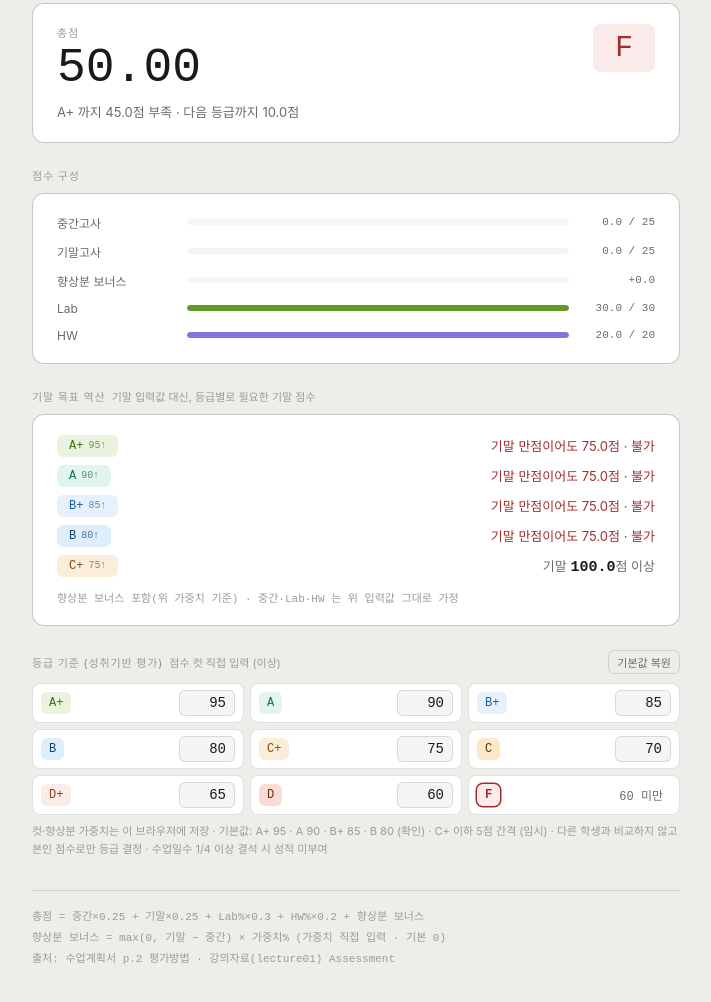
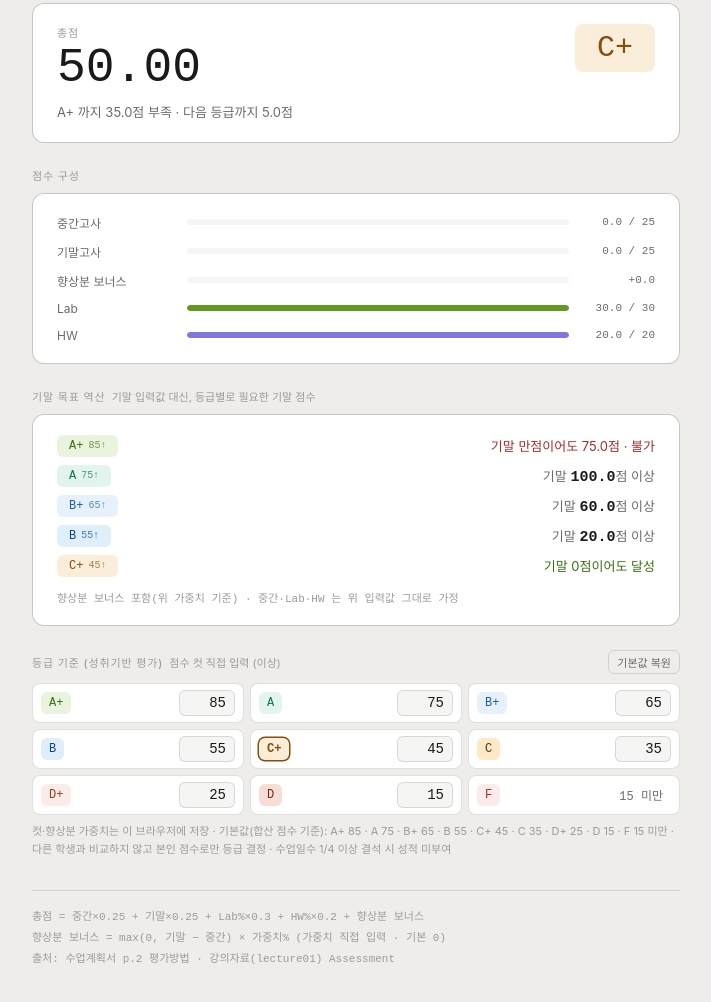
Before and after one commit to SilVerBell0109/grade-calculator, a plain HTML site: page ca.html in a window 1280 px wide. Shown: the part 638-1640 px from the top of the page, without its empty margins (284-995 px from the left). Drawn offline with Linux system fonts and the light colour scheme.

Commit message:
컴퓨터구조: 등급 컷을 합산 점수 기준으로 교체
A+ 85 · A 75 · B+ 65 · B 55 · C+ 45 · C 35 · D+ 25 · D 15 · F 15 미만.
저장 키를 v2 로 올려 기존 브라우저의 옛 컷은 버리고 점수·가중치만 이어받는다.

Co-Authored-By: Claude Opus 5.5 <noreply@anthropic.com>

```diff
--- a/ca.html
+++ b/ca.html
@@ -159,18 +159,18 @@
       <button type="button" class="reset-btn" id="settings-reset">기본값 복원</button>
     </p>
     <div class="cut-grid" id="grade-chips">
-      <label class="cut-item"><span class="grade-chip grade-ap" data-grade="A+">A+</span><input type="number" id="cut-ap" min="0" max="100" step="0.5" value="95"></label>
-      <label class="cut-item"><span class="grade-chip grade-a" data-grade="A">A</span><input type="number" id="cut-a" min="0" max="100" step="0.5" value="90"></label>
-      <label class="cut-item"><span class="grade-chip grade-bp" data-grade="B+">B+</span><input type="number" id="cut-bp" min="0" max="100" step="0.5" value="85"></label>
-      <label class="cut-item"><span class="grade-chip grade-b" data-grade="B">B</span><input type="number" id="cut-b" min="0" max="100" step="0.5" value="80"></label>
-      <label class="cut-item"><span class="grade-chip grade-cp" data-grade="C+">C+</span><input type="number" id="cut-cp" min="0" max="100" step="0.5" value="75"></label>
-      <label class="cut-item"><span class="grade-chip grade-c" data-grade="C">C</span><input type="number" id="cut-c" min="0" max="100" step="0.5" value="70"></label>
-      <label class="cut-item"><span class="grade-chip grade-dp" data-grade="D+">D+</span><input type="number" id="cut-dp" min="0" max="100" step="0.5" value="65"></label>
-      <label class="cut-item"><span class="grade-chip grade-d" data-grade="D">D</span><input type="number" id="cut-d" min="0" max="100" step="0.5" value="60"></label>
-      <div class="cut-item"><span class="grade-chip grade-f" data-grade="F">F</span><span class="cut-f" id="cut-f">60 미만</span></div>
+      <label class="cut-item"><span class="grade-chip grade-ap" data-grade="A+">A+</span><input type="number" id="cut-ap" min="0" max="100" step="0.5" value="85"></label>
+      <label class="cut-item"><span class="grade-chip grade-a" data-grade="A">A</span><input type="number" id="cut-a" min="0" max="100" step="0.5" value="75"></label>
+      <label class="cut-item"><span class="grade-chip grade-bp" data-grade="B+">B+</span><input type="number" id="cut-bp" min="0" max="100" step="0.5" value="65"></label>
+      <label class="cut-item"><span class="grade-chip grade-b" data-grade="B">B</span><input type="number" id="cut-b" min="0" max="100" step="0.5" value="55"></label>
+      <label class="cut-item"><span class="grade-chip grade-cp" data-grade="C+">C+</span><input type="number" id="cut-cp" min="0" max="100" step="0.5" value="45"></label>
+      <label class="cut-item"><span class="grade-chip grade-c" data-grade="C">C</span><input type="number" id="cut-c" min="0" max="100" step="0.5" value="35"></label>
+      <label class="cut-item"><span class="grade-chip grade-dp" data-grade="D+">D+</span><input type="number" id="cut-dp" min="0" max="100" step="0.5" value="25"></label>
+      <label class="cut-item"><span class="grade-chip grade-d" data-grade="D">D</span><input type="number" id="cut-d" min="0" max="100" step="0.5" value="15"></label>
+      <div class="cut-item"><span class="grade-chip grade-f" data-grade="F">F</span><span class="cut-f" id="cut-f">15 미만</span></div>
     </div>
     <p class="grade-note goal-no hidden" id="cut-warn">컷은 A+ 부터 아래로 갈수록 낮아야 합니다</p>
-    <p class="grade-note">컷·향상분 가중치는 이 브라우저에 저장 · 기본값: A+ 95 · A 90 · B+ 85 · B 80 (확인) · C+ 이하 5점 간격 (임시) · 다른 학생과 비교하지 않고 본인 점수로만 등급 결정 · 수업일수 1/4 이상 결석 시 성적 미부여</p>
+    <p class="grade-note">컷·향상분 가중치는 이 브라우저에 저장 · 기본값(합산 점수 기준): A+ 85 · A 75 · B+ 65 · B 55 · C+ 45 · C 35 · D+ 25 · D 15 · F 15 미만 · 다른 학생과 비교하지 않고 본인 점수로만 등급 결정 · 수업일수 1/4 이상 결석 시 성적 미부여</p>
 
     <div class="page-footer">
       <div class="formula-text">
@@ -183,7 +183,7 @@
 
   <script>
     const W = { mid: 25, fin: 25, lab: 30, hw: 20 }; // 수업계획서 평가방법
-    // 등급 컷은 화면 입력값(기본: A+ 95 · A 90 · B+ 85 · B 80 확인, C+ 이하 임시)
+    // 등급 컷은 화면 입력값(기본: 합산 점수 기준 A+ 85 · A 75 · B+ 65 · B 55 · C+ 45 · C 35 · D+ 25 · D 15)
     const GRADE_DEFS = [
       ['A+', 'grade-ap', 'cut-ap'], ['A', 'grade-a', 'cut-a'], ['B+', 'grade-bp', 'cut-bp'],
       ['B', 'grade-b', 'cut-b'], ['C+', 'grade-cp', 'cut-cp'], ['C', 'grade-c', 'cut-c'],
@@ -281,13 +281,18 @@
     }
 
     // 입력값(점수·등급 컷·향상분 가중치)을 브라우저(localStorage)에 저장. 저장소를 못 쓰면 기본값으로 동작.
-    const STORE_KEY = 'ca-settings-v1';
+    const STORE_KEY = 'ca-settings-v2';
+    const OLD_STORE_KEY = 'ca-settings-v1'; // 옛 컷이 저장된 키
     const PERSIST_IDS = Array.from(document.querySelectorAll('input[type=number]')).map(el => el.id);
     const RESET_IDS = ['bonus-w', ...GRADE_DEFS.map(d => d[2])]; // '기본값 복원' 버튼 대상(컷·가중치만, 점수는 유지)
 
     function loadSettings() {
       try {
-        const saved = JSON.parse(localStorage.getItem(STORE_KEY) || '{}');
+        let saved = JSON.parse(localStorage.getItem(STORE_KEY) || 'null');
+        if (!saved) { // v1 값은 점수·가중치만 이어받고 옛 컷은 버린다
+          saved = JSON.parse(localStorage.getItem(OLD_STORE_KEY) || '{}');
+          for (const d of GRADE_DEFS) delete saved[d[2]];
+        }
         for (const id of PERSIST_IDS) if (saved[id] != null) document.getElementById(id).value = saved[id];
       } catch (e) {}
     }
```
Also changed, not shown: 1 other file.
